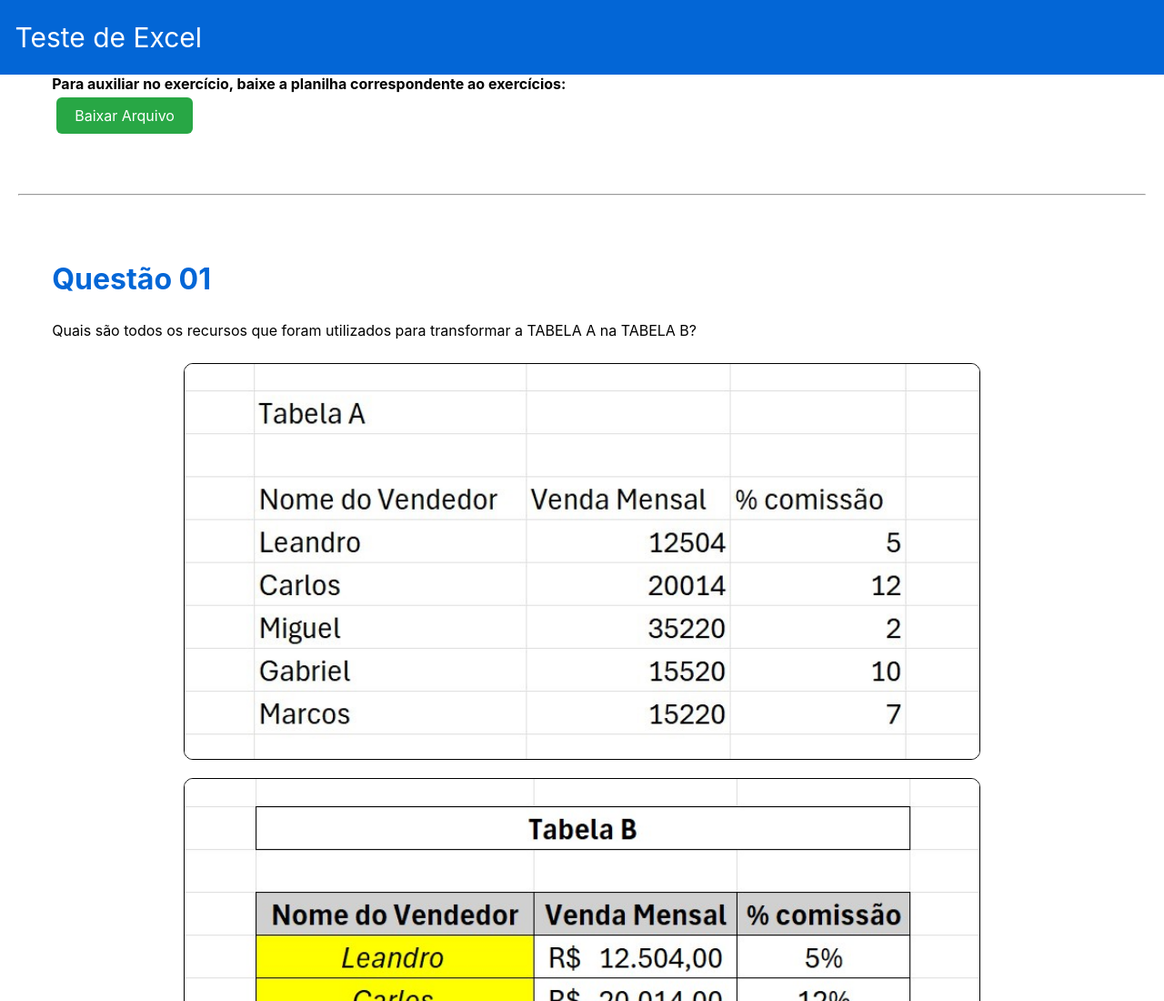
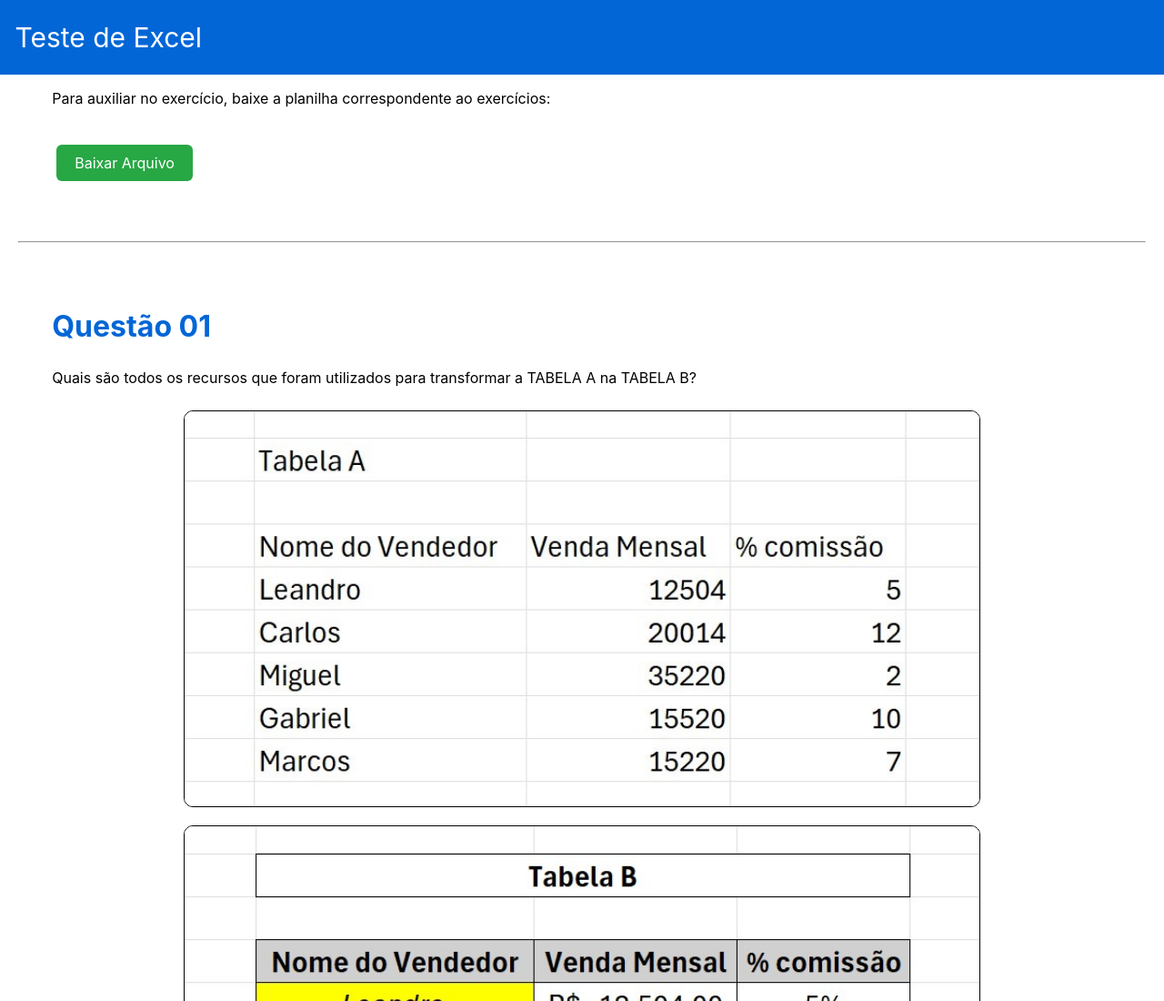
Before and after one commit to leeefigueiredo/TesteExcel_RH, a plain HTML site: page 01_Excel.html in a window 1280 px wide. Shown: the top 1100 px of the page at 91% size. Drawn offline with Linux system fonts and the light colour scheme.

Commit message:
Update 01_Excel.html

```diff
--- a/01_Excel.html
+++ b/01_Excel.html
@@ -19,7 +19,7 @@
 
       <div class="questao">
 
-         <b>Para auxiliar no exercício, baixe a planilha correspondente ao exercícios:</b>
+         <p>Para auxiliar no exercício, baixe a planilha correspondente ao exercícios:</p>
 
             <br><a id="btdstart" href="img/Pasta1.xlsx" download="Questões.xlsx"> Baixar Arquivo </a>
 
```
